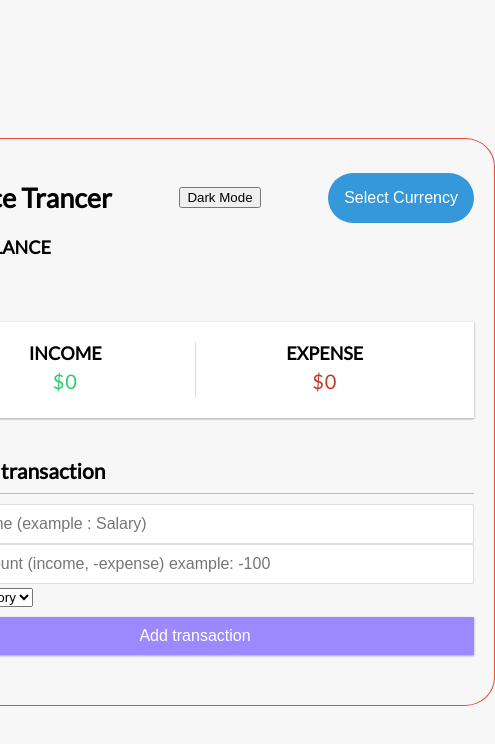
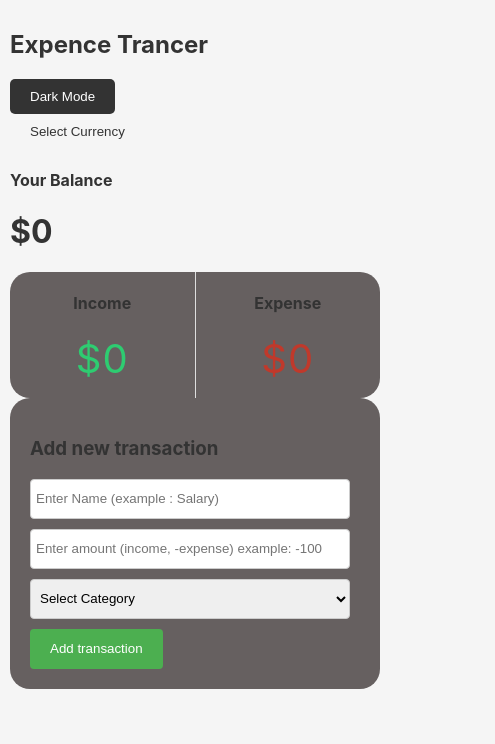
Before and after one commit to henriits/budget_planner_vue_ts, a Vue app: page / in a window 390 px wide. Shown: the top 744 px of the page, 495 px wide, since content can reach past the window. Built offline with nearby package versions, Linux system fonts and the light colour scheme.

Commit message:
style: updating ui, different color theme ( test )

```diff
--- a/src/App.vue
+++ b/src/App.vue
@@ -15,8 +15,12 @@
           </div>
         </div>
       </div>
-      <!-- Doughnut Chart -->
-      <div v-if="!isCanvasEmpty">
+
+      <BalanceComponent :total="+convertAmount(total)" :currencySymbol="selectedCurrency" />
+      <IncomeExpenses :income="+convertAmount(income)" :expenses="+convertAmount(expenses)"
+        :currencySymbol="selectedCurrency" />
+              <!-- Doughnut Chart -->
+      <div v-if="!isCanvasEmpty" class="charts">
         <!-- Income and Expenses Chart -->
         <div class="chart-container">
           <DoughnutChart :chartData="incomeExpensesData" />
@@ -27,11 +31,10 @@
         </div>
         <!-- Other components and sections -->
       </div>
-      <BalanceComponent :total="+convertAmount(total)" :currencySymbol="selectedCurrency" />
-      <IncomeExpenses :income="+convertAmount(income)" :expenses="+convertAmount(expenses)"
-        :currencySymbol="selectedCurrency" />
+      <div class="history-container">
       <TransactionList :transactions="convertTransactions(transactions)" @transactionDeleted="handleTransactionDeleted"
         :currencySymbol="selectedCurrency" />
+      </div>
       <!-- Add transaction section -->
       <div class="add-transaction-section">
         <AddTransaction @transactionSubmitted="handleTransactionSubmitted" />
@@ -202,79 +205,3 @@ const categoryData = computed(() => {
 
 
 </script>
-
-<style>
-.container {
-  max-width: 900px;
-  /* Set max width for large screens */
-  margin: 0 auto;
-  /* Center the container horizontally */
-  padding: 20px;
-  /* Add padding for better spacing */
-}
-
-.header {
-  display: flex;
-  align-items: center;
-  justify-content: space-between;
-}
-
-.dropbtn {
-  background-color: #3498db;
-  color: white;
-  padding: 16px;
-  font-size: 16px;
-  border: none;
-  cursor: pointer;
-  border-radius: 30px;
-}
-
-.dropdown-content {
-  display: none;
-  position: absolute;
-  background-color: #f9f9f9;
-  min-width: 160px;
-  box-shadow: 0 8px 16px 0 rgba(0, 0, 0, 0.2);
-  z-index: 1;
-  border-radius: 30px;
-}
-
-.dropdown:hover .dropdown-content {
-  display: block;
-}
-
-.dropdown-content a {
-  color: black;
-  padding: 12px 16px;
-  text-decoration: none;
-  display: block;
-}
-
-.dropdown-content a:hover {
-  background-color: #b0a7a7;
-}
-
-.dark-mode .dropdown-content {
-  background-color: #8a8787;
-  color: white;
-}
-
-.chart-container {
-  overflow-y: auto;
-  /* Add vertical scrollbar if chart exceeds max height */
-}
-
-.main-content {
-  display: flex;
-  flex-wrap: wrap;
-
-
-}
-
-.balance-section,
-.income-expenses-section,
-.add-transaction-section {
-  flex-basis: 100%;
-  /* Full width */
-}
-</style>
--- a/src/assets/style.css
+++ b/src/assets/style.css
@@ -1,56 +1,118 @@
-@import url('https://fonts.googleapis.com/css?family=Lato&display=swap');
-
-:root {
-    --box-shadow: 0 1px 3px rgba(0, 0, 0, 0.12), 0 1px 2px rgba(0, 0, 0, 0.24);
+/* Base styles */
+body {
+    font-family: -apple-system, BlinkMacSystemFont, "Segoe UI", Roboto, Helvetica, Arial, sans-serif;
+    margin: 0;
+    padding: 0;
+    color: #333; /* Light mode default color */
+    background-color: #f5f5f5; /* Light mode default background */
   }
 
-* {
-    box-sizing: border-box;
+  .dark-mode {
+    color: #ddd; /* Dark mode default color */
+    background-color: #222; /* Dark mode default background */
   }
 
-body {
-    background-color: #f7f7f7;
-    display: flex;
-    flex-direction: column;
-    align-items: center;
-    justify-content: center;
-    min-height: 100vh;
-    margin: 0;
-    font-family: 'Lato', sans-serif;
-    font-size: 18px;
+  /* Container styles */
+  .container {
+    max-width: 1024px;
+    margin: 0 auto;
+    padding: 20px;
+    min-height: 100vh; /* Ensure minimum height of 100% viewport */
+
+
   }
 
-.container {
-    margin: 30px auto;
-    width: 600px;
-    border: 1px solid #e74c3c;
-    border-radius: 5%;
-    padding: 30px;
+  /* Header styles */
+  .header {
+    display: flex;
+    justify-content: space-between;
+    align-items: center;
+    margin-bottom: 20px;
   }
 
-h1 {
-    letter-spacing: 1px;
-    margin: 0;
+  /* Button styles */
+  button {
+    background-color: #333; /* Light mode default background */
+    color: #fff;
+    border: none;
+    padding: 10px 20px;
+    border-radius: 5px;
+    cursor: pointer;
+    transition: background-color 0.2s ease-in-out;
   }
 
-h3 {
-    border-bottom: 1px solid #bbb;
-    padding-bottom: 10px;
-    margin: 40px 0 10px;
+  button:hover {
+    background-color: #222; /* Light mode hover background */
   }
 
-h4 {
-    margin: 0;
-    text-transform: uppercase;
+  .dark-mode button { /* Dark mode button styles */
+    background-color: #eee;
+    color: #222;
   }
 
+  .dark-mode button:hover {
+    background-color: #ccc; /* Dark mode hover background */
+  }
+
+
+
+  /* Dropdown styles */
+  .dropdown {
+    position: relative;
+    display: inline-block;
+  }
+
+  .dropbtn {
+    background-color: inherit; /* Inherit from button styles */
+    color: inherit;
+    border: none;
+    padding: 10px 20px;
+    border-radius: 5px;
+    cursor: pointer;
+  }
+
+  .dropdown-content {
+    display: none;
+    position: absolute;
+    background-color: #f9f9f9 (light mode), #333 (dark mode); /* Dynamic background color */
+    min-width: 160px;
+    box-shadow: 0px 8px 16px 0px rgba(0,0,0,0.2) (light mode), none (dark mode); /* Dynamic box-shadow */
+    z-index: 1;
+  }
+
+  .dropdown-content a {
+    color: black (light mode), #fff (dark mode); /* Dynamic text color */
+    padding: 12px 16px;
+    text-decoration: none;
+    display: block;
+  }
+
+  .dropdown:hover .dropdown-content {
+    display: block;
+  }
+
+  /* Charts styles */
+  .charts {
+    display: flex; /* Arrange charts side-by-side */
+    justify-content: space-between; /* Space charts evenly */
+  }
+
+
+
+  .chart-container {
+    width: 48%; /* Set each chart to 48% width */
+    padding-top: 15px;
+  }
+
+
+
+
   .inc-exp-container {
-    background-color: #fff;
-    box-shadow: var(--box-shadow);
-    padding: 20px;
+    background-color: #666060;
+    border-radius: 20px;
+
     display: flex;
-    justify-content: space-between;
-    margin: 20px 0;
+
   }
 
   .inc-exp-container > div {
@@ -63,9 +125,9 @@ h4 {
   }
 
   .money {
-    font-size: 20px;
+    font-size: 40px;
     letter-spacing: 1px;
-    margin: 5px 0;
+    margin: 15px 0;
   }
 
   .money.plus {
@@ -81,33 +143,9 @@ label {
     margin: 10px 0;
 }
 
-input[type='text'],
-input[type='number'] {
-    border: 1px solid #dedede;
-    border-radius: 2px;
-    display: block;
-    font-size: 16px;
-    padding: 10px;
-    width: 100%;
-}
 
-.btn {
-    cursor: pointer;
-    background-color: #9c88ff;
-    box-shadow: var(--box-shadow);
-    color: #fff;
-    border: 0;
-    display: block;
-    font-size: 16px;
-    margin: 10px 0 30px;
-    padding: 10px;
-    width: 100%;
-}
 
-.btn:focus,
-.delete-btn:focus {
-    outline: 0;
-}
+
 
 .list {
     list-style-type: none;
@@ -144,44 +182,40 @@ input[type='number'] {
     padding: 2px 5px;
     position: absolute;
     top: 50%;
-    left: 0;
+    right:  10%;
     transform: translate(-100%, -50%);
-    opacity: 0;
     transition: opacity 0.3s ease;
 }
 
-.list li:hover .delete-btn {
-    opacity: 1;
+.add-transaction-section{
+    max-width: 1200px;
+    margin: 0 auto;
+    padding: 20px;
+    border-radius: 20px;
+    background-color: #666060;
 }
 
-/* Dark Mode */
-.dark-mode body {
-    background-color: #34495e;
-    color: var(--dark-text);
+
+
+  /* Media queries for responsiveness */
+  @media (max-width: 768px) {
+    .container {
+      padding: 10px;
     }
 
-.dark-mode .container {
-    background-color: #34495e;
-    color: var(--dark-text);
+    .header {
+      flex-direction: column; /* Stack header elements on small screens */
+      align-items: flex-start;
     }
 
-.dark-mode .inc-exp-container {
-    background-color: #34495e;
-    color: var(--dark-text);
+    .charts {
+      flex-direction: column; /* Arrange charts vertically on small screens */
     }
 
-.dark-mode .list li {
-    background-color: #34495e;
-    color: var(--dark-text);
+    .chart-container {
+      width: 100%; /* Make charts full width on small screens */
     }
-
-.dark-mode .body {
-    background-color: #34495e; /* Dark mode button background color */
+    .delete-btn {
+        right:  25%;
     }
-
-/*  on smaller screen change container width
-.container {
-
-    width: 200px;
-
-} */
+  }
--- a/src/components/AddTransaction.vue
+++ b/src/components/AddTransaction.vue
@@ -14,12 +14,12 @@
           }}</option>
       </select>
     </div>
-    <button class="btn">Add transaction</button>
+    <button class="form-button">Add transaction</button>
   </form>
 </template>
 
 <script setup>
-import { ref } from "vue";
+import { ref, defineEmits } from "vue";
 import { useToast } from "vue-toastification";
 import { categoryColors } from "../categoryColors";
 
@@ -39,10 +39,6 @@ const categories = [
   "Income"
 ];
 
-
-
-
-
 const onSubmit = () => {
   if (!text.value || !amount.value || !selectedCategory.value) {
     toast.error("All fields must be filled!");
@@ -61,13 +57,44 @@ const onSubmit = () => {
   selectedCategory.value = "";
 };
 </script>
+
 <style>
 .category-bubble {
-  background-color: aqua;
-  /* currenty added default color  need to make dynamicly changed*/
-
   border-radius: 10px;
   padding: 2px 8px;
   margin-left: 10px;
+  color: rgb(76, 79, 79);
+}
+
+.form-control {
+  margin-bottom: 10px;
+  width: 100%;
+  box-sizing: border-box;
+}
+
+@media (min-width: 768px) {
+  .form-control {
+    width: calc(50% - 10px);
+    display: inline-block;
+    margin-bottom: 20px;
+  }
+}
+
+input[type="text"],
+select {
+  width: calc(100% - 10px);
+  height: 40px;
+  padding: 5px;
+  border: 1px solid #ccc;
+  border-radius: 4px;
+  box-sizing: border-box;
+}
+
+.form-button {
+  background-color: #4CAF50;
+  color: white;
+  border-radius: 4px;
+  cursor: pointer;
+  height: 40px;
 }
 </style>
```
Lines whose indentation alone changed are shown as unchanged.
